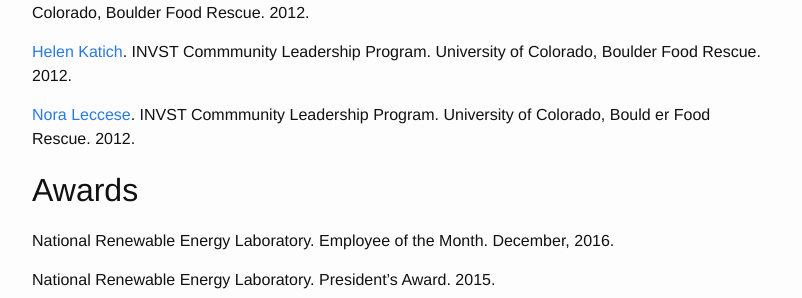
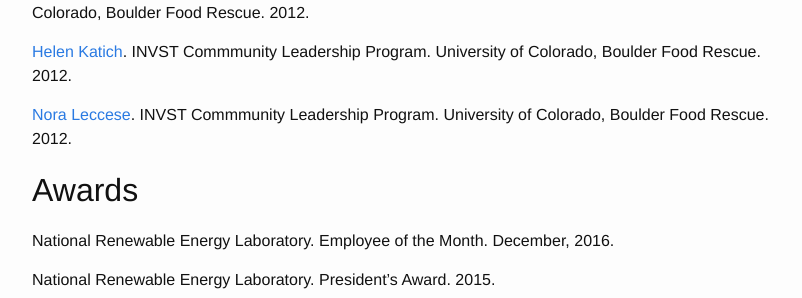
Before and after one commit to somerandomsequence/smallwhitecube, a Jekyll site: the page built from research.md, in a window 1280 px wide and 900 px high, scrolled down 8913 px. Shown: the part 154-452 px from the top of the window, without its empty margins (238-1040 px from the left). Built offline with Jekyll 4.4.1, drawn with Linux system fonts in a browser that asks for light colours; nearby versions of some CDN libraries.

Commit message:
Spurious line break

```diff
--- a/research.md
+++ b/research.md
@@ -97,8 +97,7 @@
 
 [Helen Katich](https://www.linkedin.com/in/helen-katich-14a99445). INVST Commmunity Leadership Program. University of Colorado, Boulder Food Rescue. 2012.
 
-[Nora Leccese](http://www.hungercenter.org/fellow/nora-leccesse/). INVST Commmunity Leadership Program. University of Colorado, Bould
-er Food Rescue. 2012.
+[Nora Leccese](http://www.hungercenter.org/fellow/nora-leccesse/). INVST Commmunity Leadership Program. University of Colorado, Boulder Food Rescue. 2012.
 
 ## Awards
 
```
